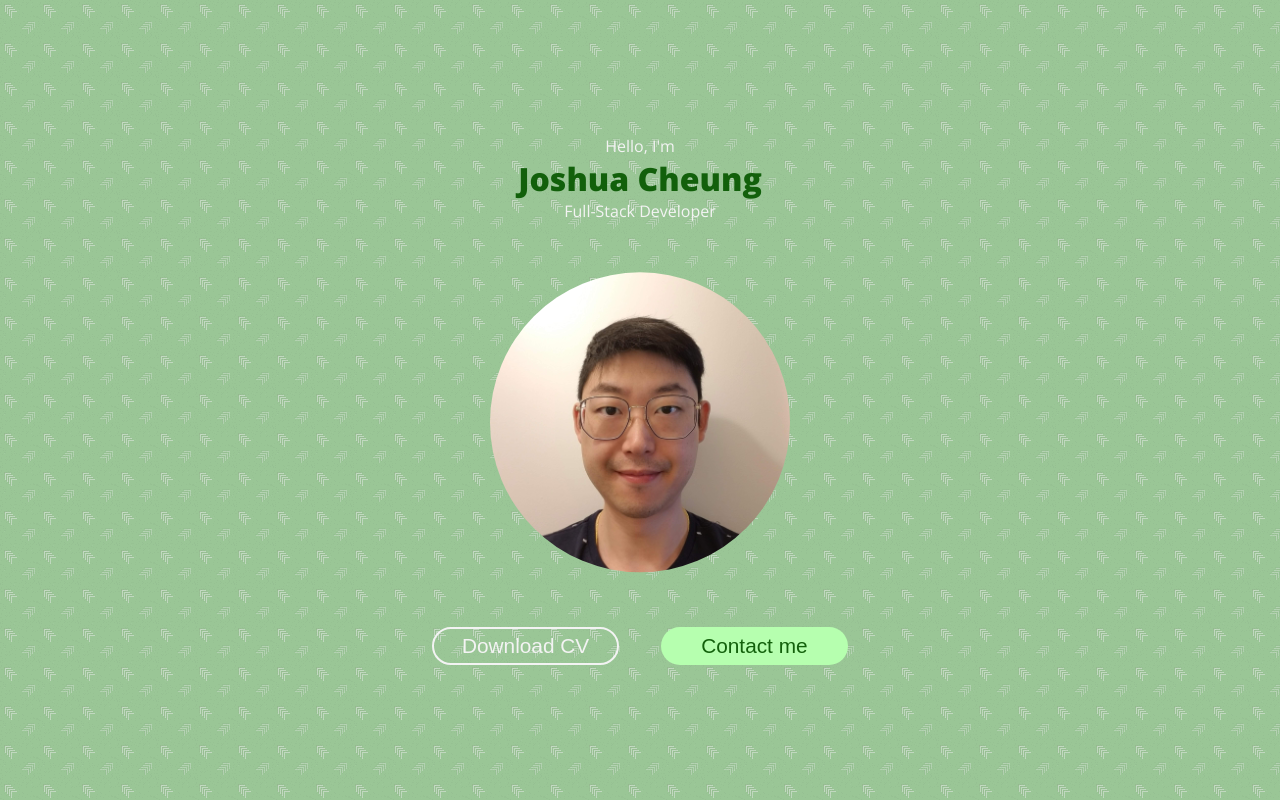
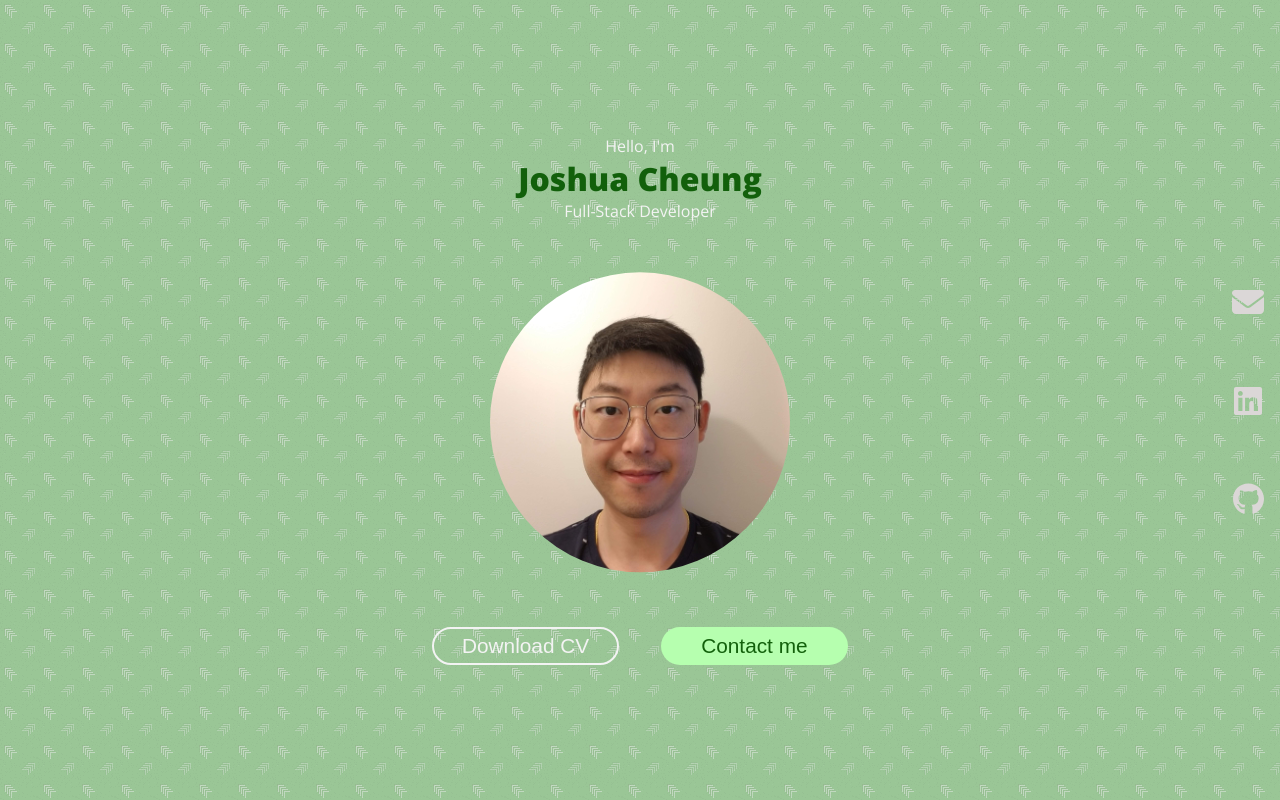
Before and after one commit to cheungjoshua/profile_v2, a React (Create React App) app: page / in a window 1280 px wide. Shown: the top 800 px of the page. Built offline with nearby package versions, Linux system fonts and the light colour scheme.

Commit message:
complete contact styles

```diff
--- a/src/App.scss
+++ b/src/App.scss
@@ -10,3 +10,25 @@
   color: $text-grey;
   font-weight: 400;
 }
+
+.contact {
+  position: fixed;
+  right: 0;
+  top: 0;
+  display: flex;
+
+  align-items: center;
+  height: 100vh;
+  width: 3em;
+
+  ul {
+    @include fl-col-ctr;
+    height: 30%;
+    justify-content: space-between;
+
+    li {
+      font-size: 2em;
+      color: #dbd7d7;
+    }
+  }
+}
--- a/src/components/Contact.jsx
+++ b/src/components/Contact.jsx
@@ -5,7 +5,7 @@
 
 export default function Contact() {
   return (
-    <section>
+    <section className="contact">
       <ul>
         <li>
           <FontAwesomeIcon icon={faEnvelope} />
```
